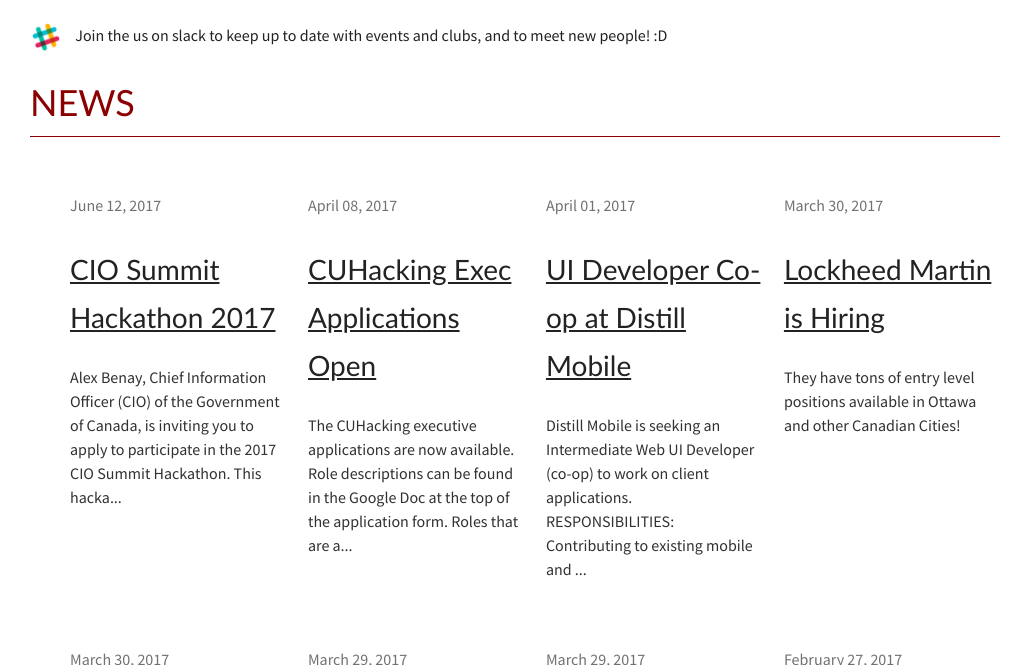
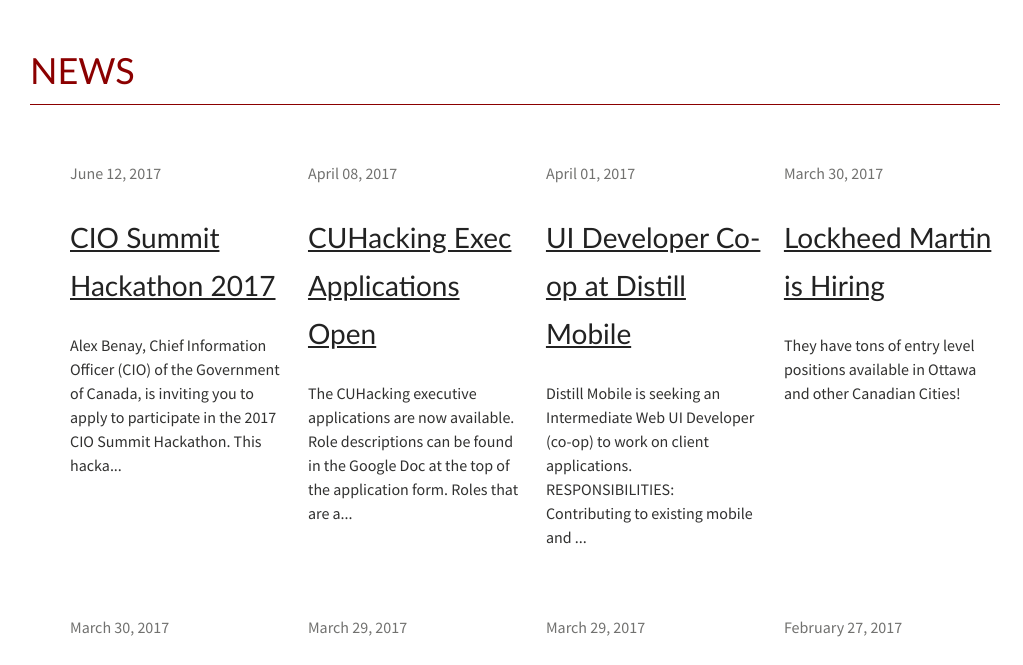
Before and after one commit to CarletonComputerScienceSociety/carletoncomputersciencesociety.github.io, a Jekyll site: the page built from index.md, in a window 1280 px wide and 900 px high, scrolled down 324 px, cut to the strip 235-900 px from the top of the window. Shown: the whole strip, without its empty margins (100-1123 px from the left). Built offline with Jekyll 4.4.1, drawn with Linux system fonts in a browser that asks for light colours.

Commit message:
Create index.md

```diff
--- a/index.md
+++ b/index.md
@@ -8,10 +8,10 @@
 ---
 
 <div class="content-wrap">
-  <a href="https://carletoncss.slack.com/signup" class="flex-center-align" target="_blank" style="text-decoration:none;">
+  <!--a href="https://carletoncss.slack.com/signup" class="flex-center-align" target="_blank" style="text-decoration:none;">
     <img src="./images/Slack-528.png" alt="Slack" height="32" width="32" style="margin-right:10px;">
     Join the us on slack to keep up to date with events and clubs, and to meet new people! :D
-  </a>
+  </a-->
 	<div class='feed'>
 		<h1 class='skinny-underline'>News</h1>
 		<div class="tiles">
```
